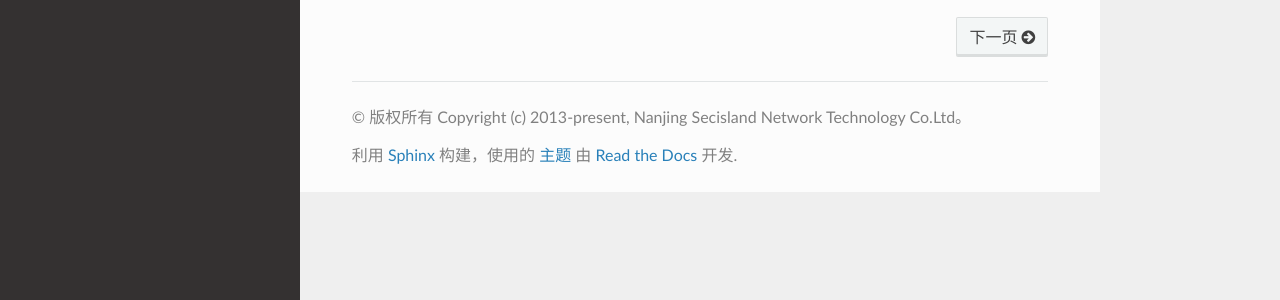
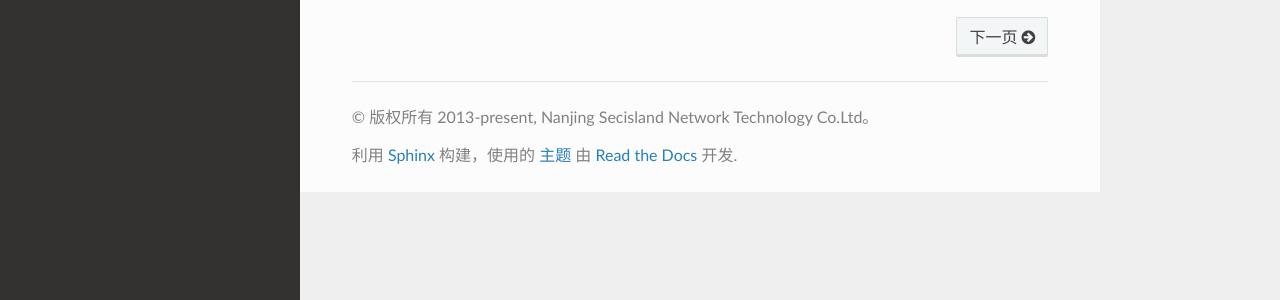
Before and after one commit to Neon-C23/SIFLOW-DOC, a Sphinx documentation site: the page built from source/index.rst, in a window 1280 px wide. Shown: the part 571-871 px from the top of the page. Built offline with Sphinx 7.4.7 and the Read the Docs theme 2.0.0, drawn with Linux system fonts in a browser that asks for light colours.

Commit message:
Update conf.py

```diff
--- a/source/conf.py
+++ b/source/conf.py
@@ -7,7 +7,7 @@
 # https://www.sphinx-doc.org/en/master/usage/configuration.html#project-information
 
 project = 'SIFLOW'
-copyright = 'Copyright (c)  2013-present, Nanjing Secisland Network Technology Co.Ltd'
+copyright = '2013-present, Nanjing Secisland Network Technology Co.Ltd'
 author = 'Nanjing Secisland Network Technology'
 release = '1.0.0'
 
```
